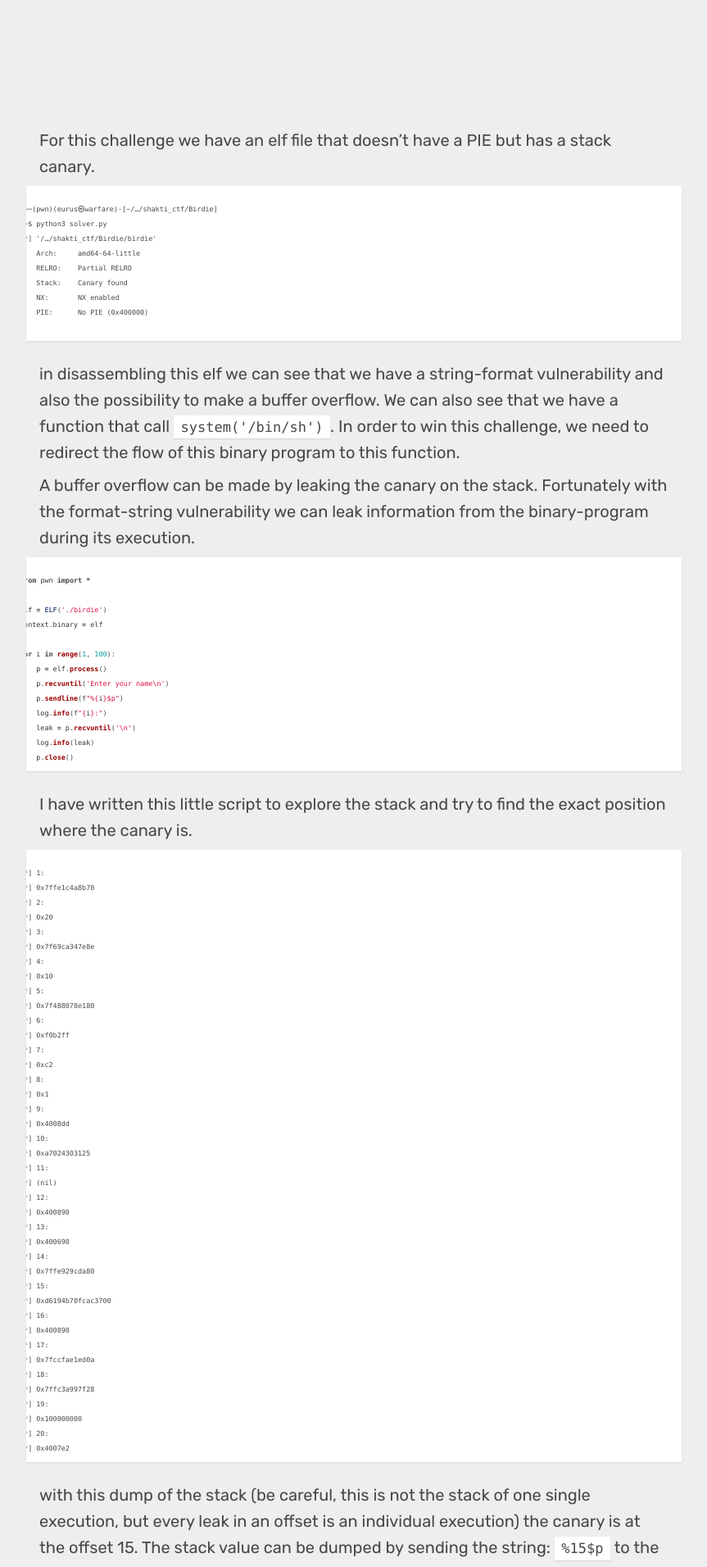
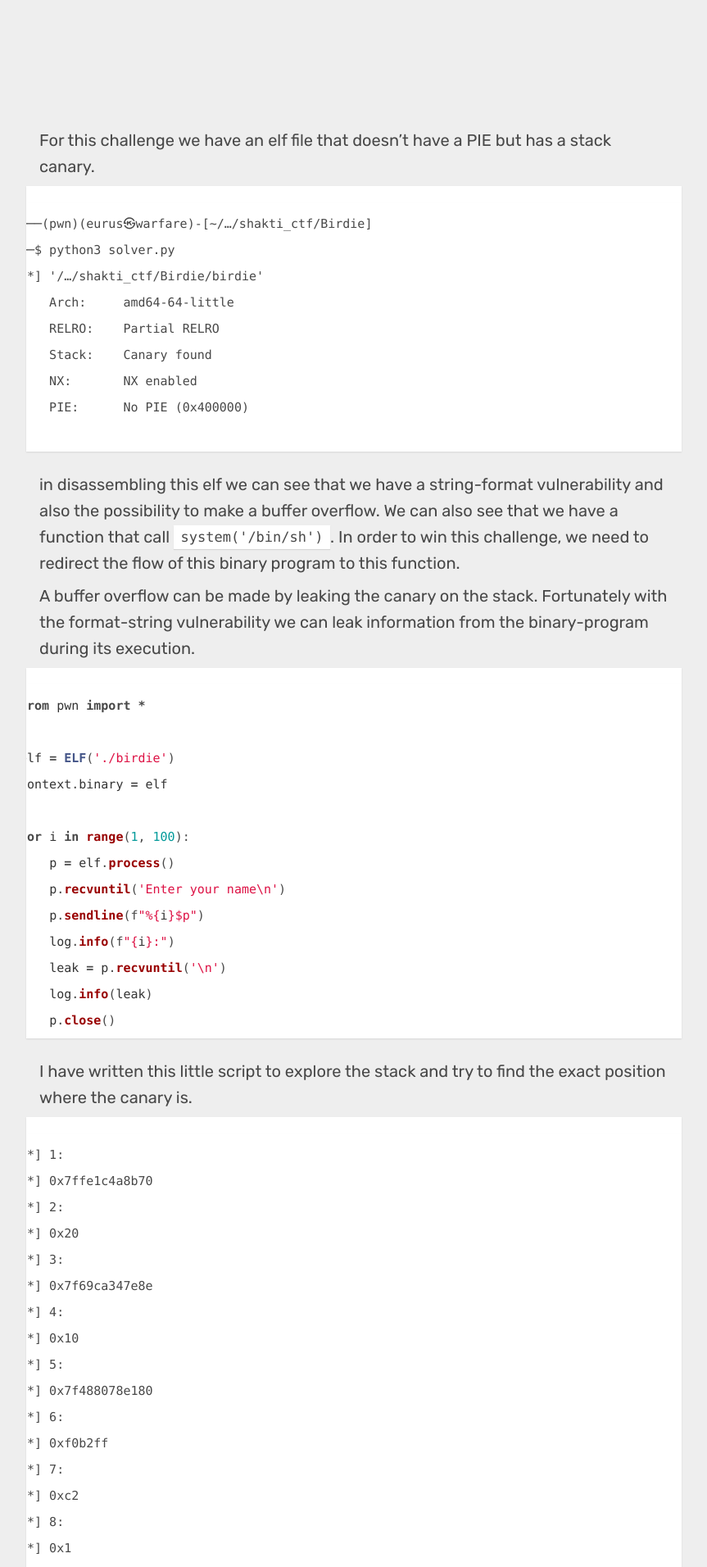
Before and after one commit to tizianocolagrossi/tizianocolagrossi.github.io, a Jekyll site: the page built from index.html, in a window 1280 px wide. Shown: the part 527-2439 px from the top of the page at 82% size, without its empty margins (208-1071 px from the left). Built offline with Jekyll 4.4.1, drawn with Linux system fonts in a browser that asks for light colours; some web fonts are replaced; the list of posts is cut into pages by our own code.

Commit message:
Update _code.scss

```diff
--- a/_sass/_code.scss
+++ b/_sass/_code.scss
@@ -55,7 +55,7 @@ figure, .figure {
 // Rouge
 .highlight {
   margin-bottom: 1.5rem;
-  font-size: .75em;
+  //font-size: .75em;
   // /* Prevent code linebreaks and allow side-scrolling (much better readability on mobile) */
   overflow-x: auto;
   -webkit-overflow-scrolling: touch;
```
